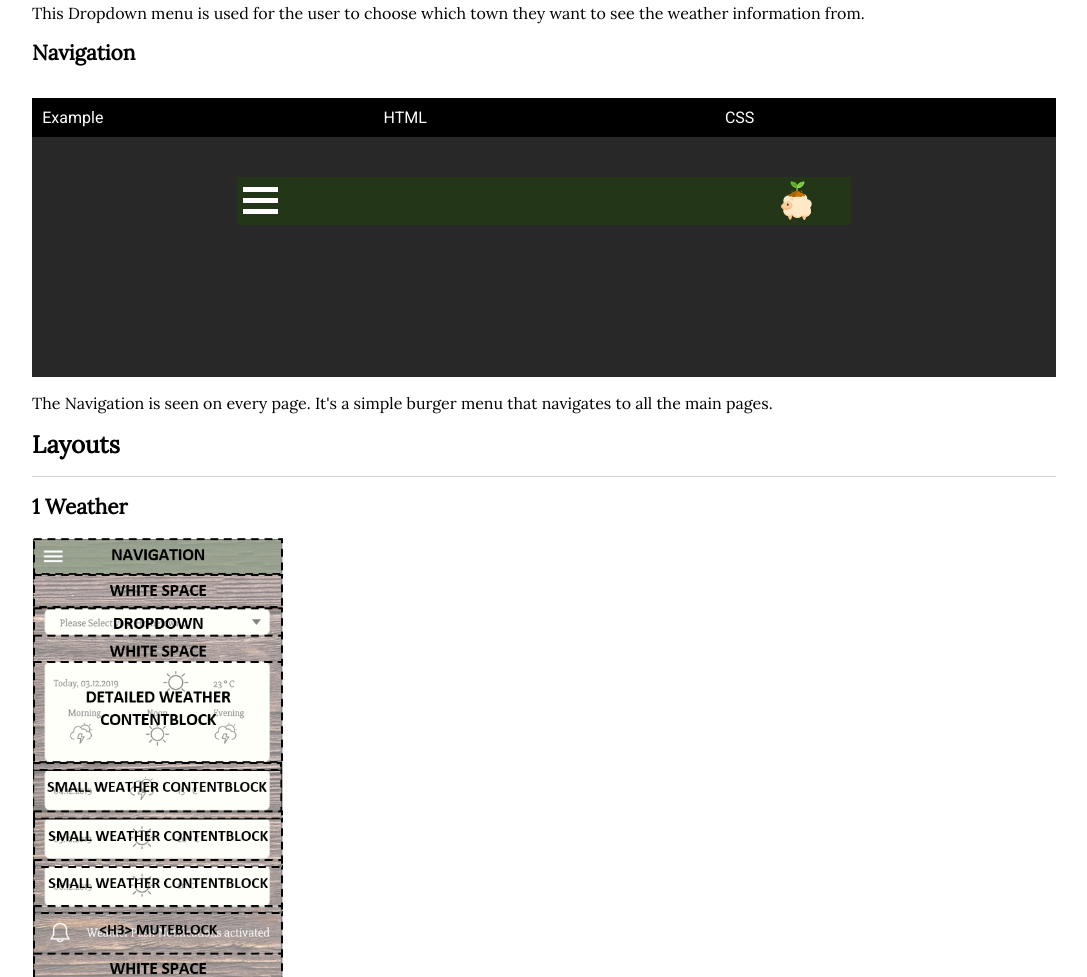
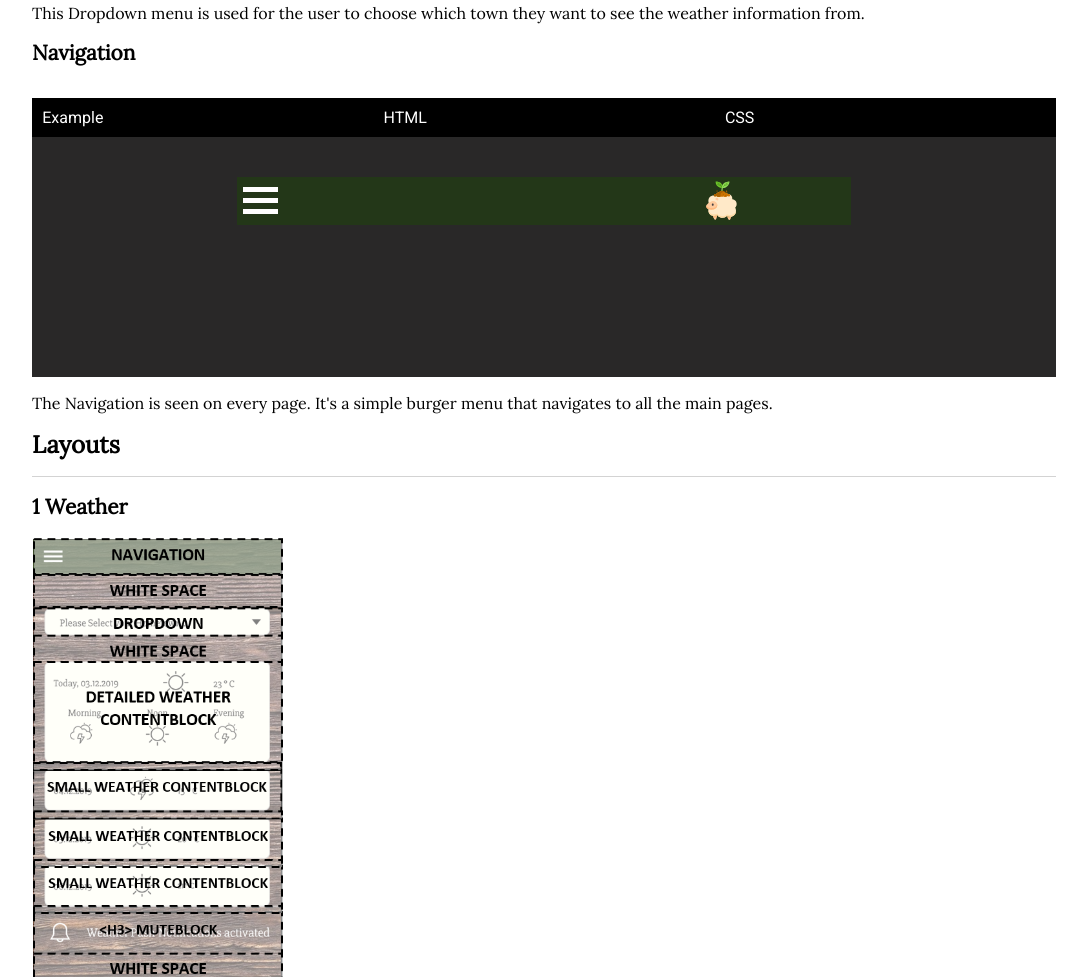
Before and after one commit to Schoesswendter/MyFarmerApp_styleguide, a website built with webpack: page dist/index.html in a window 1280 px wide. Shown: the part 3787-4764 px from the top of the page, without its empty margins (96-1183 px from the left). Built offline with nearby package versions, Linux system fonts and the light colour scheme.

Commit message:
remove style

```diff
--- a/src/styles.scss
+++ b/src/styles.scss
@@ -376,8 +376,6 @@ pre[class*="language-"] {
       img{
         height: 5vh;
         float: right;
-        position: absolute;
-        margin-left: 30%;
         padding: 0.5vh;
       }
   }
```
